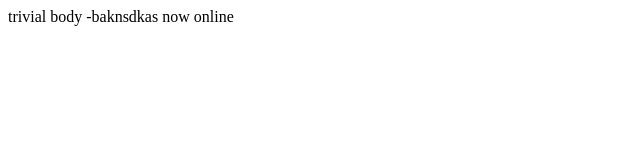
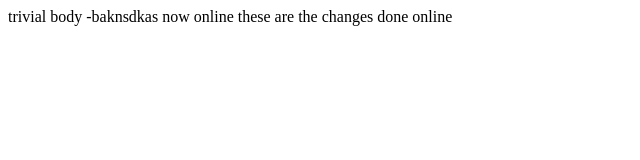
Before and after one commit to abhay-prajapati/git-demo, a plain HTML site: page web/index.html in a window 1280 px wide. Shown: the whole page, without its empty margins (0-640 px from the left). Drawn offline with Linux system fonts and the light colour scheme.

Commit message:
Update index.html

```diff
--- a/web/index.html
+++ b/web/index.html
@@ -4,5 +4,6 @@
 <title> trivial </title>
 <body>
 trivial body -baknsdkas now online
+these are the changes done online
 </body>
 </html>
```
